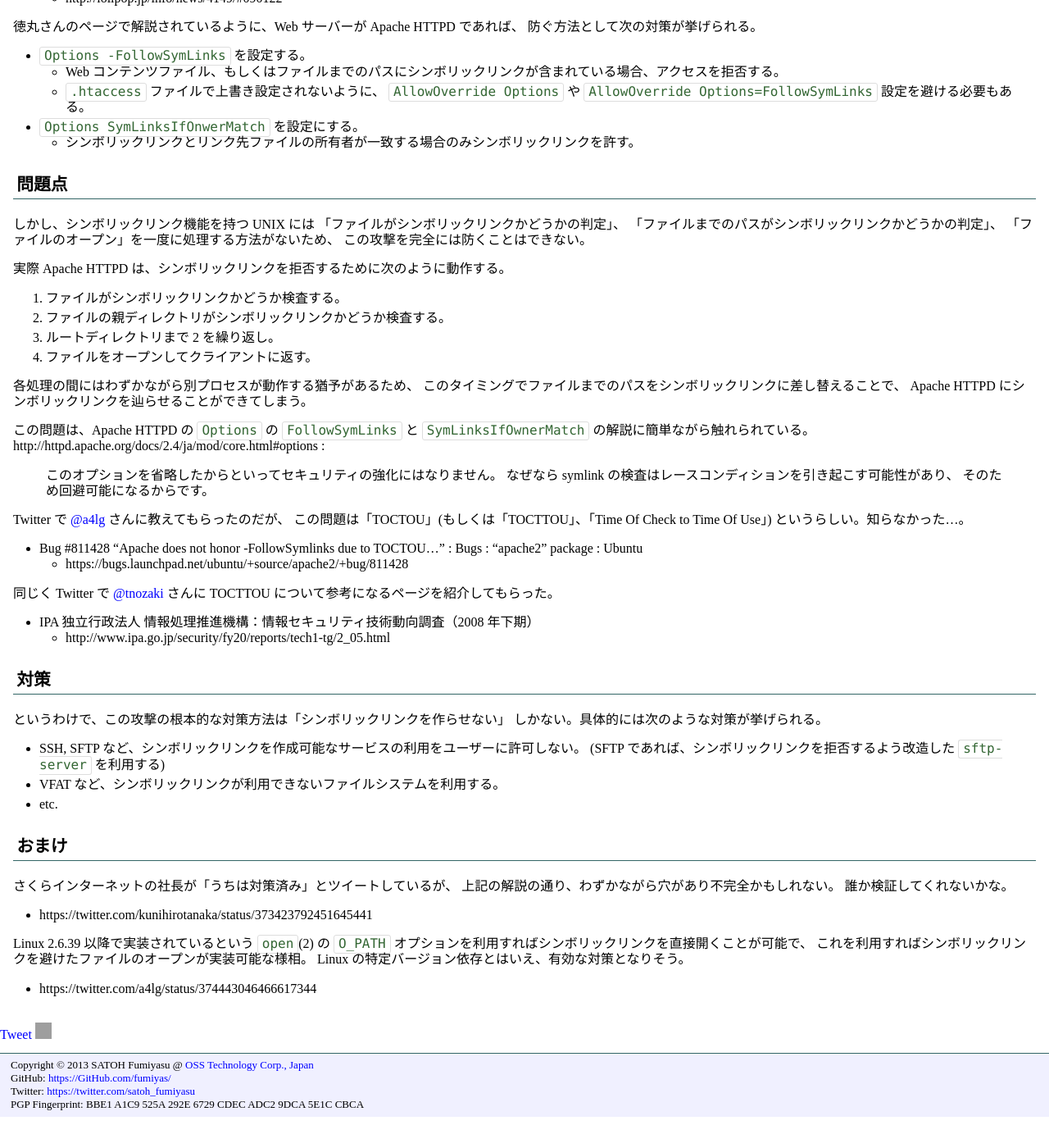
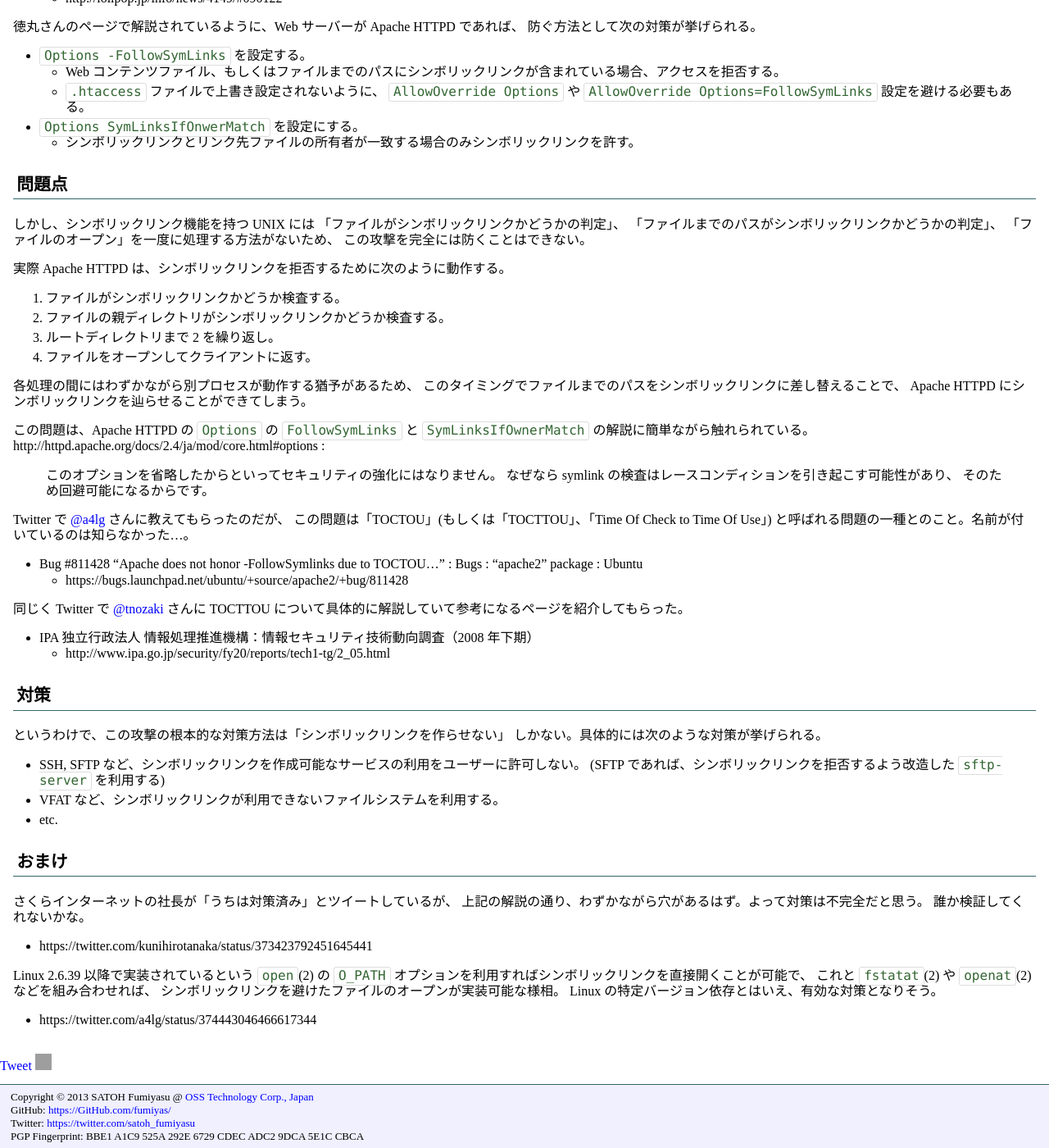
Before and after one commit to fumiyas/fumiyas.github.io, a Jekyll site: the page built from _posts/2013-09-03-no-followsymlinks-is-not-safe.md, in a window 1280 px wide and 1400 px high, scrolled down 328 px. Shown: the whole window at 82% size. Built offline with Jekyll 4.4.1, drawn with Linux system fonts in a browser that asks for light colours; Markdown is read by kramdown in place of the engine named in the settings; comment, search, counter and statistics services are not loaded; before the commit the page ends 1690 px from its top, so only the background shows below that; grey boxes are pictures that could not be loaded.

Commit message:
Trivial fixes

```diff
--- a/_posts/2013-09-03-no-followsymlinks-is-not-safe.md
+++ b/_posts/2013-09-03-no-followsymlinks-is-not-safe.md
@@ -57,13 +57,13 @@ http://httpd.apache.org/docs/2.4/ja/mod/core.html#options :
 
 Twitter で [@a4lg](https://twitter.com/a4lg) さんに教えてもらったのだが、
 この問題は「TOCTOU」(もしくは「TOCTTOU」、「Time Of Check to Time Of Use」)
-というらしい。知らなかった…。
+と呼ばれる問題の一種とのこと。名前が付いているのは知らなかった…。
 
   * Bug #811428 “Apache does not honor -FollowSymlinks due to TOCTOU...” : Bugs : “apache2” package : Ubuntu
     * https://bugs.launchpad.net/ubuntu/+source/apache2/+bug/811428
 
 同じく Twitter で [@tnozaki](https://twitter.com/tnozaki) さんに
-TOCTTOU について参考になるページを紹介してもらった。
+TOCTTOU について具体的に解説していて参考になるページを紹介してもらった。
 
   * IPA 独立行政法人 情報処理推進機構：情報セキュリティ技術動向調査（2008 年下期）
     * http://www.ipa.go.jp/security/fy20/reports/tech1-tg/2_05.html
@@ -82,14 +82,15 @@ TOCTTOU について参考になるページを紹介してもらった。
 ## おまけ
 
 さくらインターネットの社長が「うちは対策済み」とツイートしているが、
-上記の解説の通り、わずかながら穴があり不完全かもしれない。
+上記の解説の通り、わずかながら穴があるはず。よって対策は不完全だと思う。
 誰か検証してくれないかな。
 
   * https://twitter.com/kunihirotanaka/status/373423792451645441
 
 Linux 2.6.39 以降で実装されているという `open`(2) の
 `O_PATH` オプションを利用すればシンボリックリンクを直接開くことが可能で、
-これを利用すればシンボリックリンクを避けたファイルのオープンが実装可能な様相。
+これと `fstatat`(2) や `openat`(2) などを組み合わせれば、
+シンボリックリンクを避けたファイルのオープンが実装可能な様相。
 Linux の特定バージョン依存とはいえ、有効な対策となりそう。
 
   * https://twitter.com/a4lg/status/374443046466617344
```
